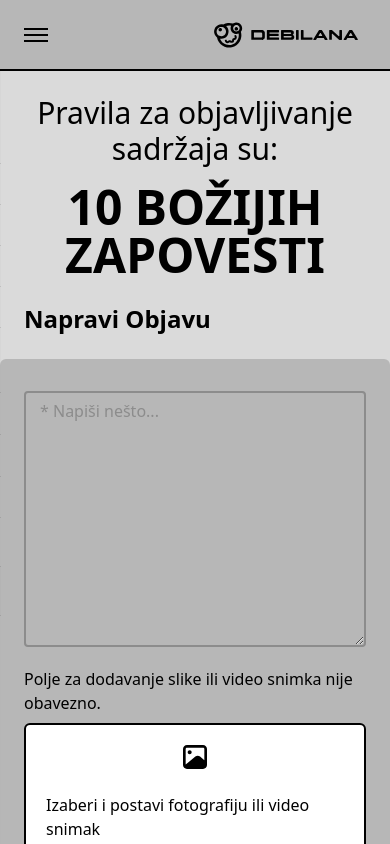
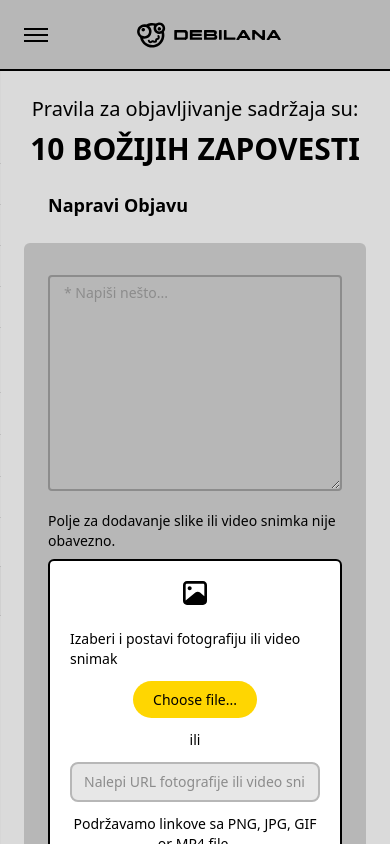
Before and after one commit to alen71/Debilana-Next13-Tailwind-Firebase, a Next.js app: page /create-post in a window 390 px wide. Built offline with nearby package versions, Linux system fonts and the light colour scheme.

Commit message:
create post and admin responsive

```diff
--- a/src/components/layout/SortTable.tsx
+++ b/src/components/layout/SortTable.tsx
@@ -29,7 +29,7 @@ const SortTable = ({ hide }: Props) => {
             key={text}
             className={`${isHide} last:border-b-[1px] border-t-[1px] cursor-pointer`}
           >
-            <div className="flex items-center justify-center md:justify-start pl-3 gap-3  md:hover:text-gray-text-hover md:dark:hover:text-gray-text-hover-dark hover:bg-primary-light-hover dark:hover:bg-gray-dark md:hover:bg-transparent">
+            <div className="flex items-center justify-center md:justify-start pl-3 gap-3  md:hover:text-gray-text-hover md:dark:hover:text-gray-text-hover-dark hover:bg-primary-light-hover dark:hover:bg-gray-dark md:hover:bg-transparent md:dark:hover:bg-transparent">
               {icon}
               <p className="py-2 uppercase text-center font-semibold">{text}</p>
             </div>
--- a/src/components/shared/HamMenuBtn.tsx
+++ b/src/components/layout/navbar/HamMenuBtn.tsx
@@ -1,6 +1,6 @@
 import React, { useState } from 'react'
 import { motion } from 'framer-motion'
-import HamburgerNavbar from '../layout/navbar/HamburgerNavbar'
+import HamburgerNavbar from './HamburgerNavbar'
 
 type Props = {
   isMenuOpen: boolean
--- a/src/components/layout/navbar/Navbar.tsx
+++ b/src/components/layout/navbar/Navbar.tsx
@@ -2,7 +2,7 @@ import { motion } from 'framer-motion'
 import Link from 'next/link'
 import React, { useState } from 'react'
 
-import HamMenuBtn from '../../shared/HamMenuBtn'
+import HamMenuBtn from './HamMenuBtn'
 import Logo from '../../shared/Logo'
 import NavItemWrapper from '../../shared/NavItemWrapper'
 import SearchBar from '../../shared/SearchBar'
@@ -43,7 +43,7 @@ const Navbar = ({ hideSortTable, hideSearch, hideNav }: Props) => {
             duration: 0.8,
             delay: 0.5
           }}
-          className="px-3 xl:px-[18px] "
+          className="px-3 xl:px-[18px] mx-auto md:mx-0"
         >
           <Logo />
         </motion.div>
--- a/src/components/layout/posts/Post.tsx
+++ b/src/components/layout/posts/Post.tsx
@@ -29,11 +29,9 @@ const Post = ({ content, likes, dislikes, date, id }: Props) => {
           <p>{`#${id}`}</p>
           <p className="capitalize ">{dateFormat}</p>
         </div>
-        <div>
-          <p className="text-black font-medium dark:text-primary-dark">
-            {content}
-          </p>
-        </div>
+        <p className="text-black font-medium dark:text-primary-dark text-sm sm:text-lg">
+          {content}
+        </p>
       </div>
       <div className="w-full grid grid-cols-4 divide-x border-t-[1px] text-black dark:text-white ">
         <p className="flex items-center justify-center py-[10px] gap-2 text-center hover:bg-primary-light-hover dark:hover:bg-gray-dark-hover">
--- a/src/components/shared/ThemeSwitch.tsx
+++ b/src/components/shared/ThemeSwitch.tsx
@@ -17,7 +17,7 @@ const ThemeSwitch = () => {
   return (
     <>
       <button
-        className="group bg-primary-light-hover dark:bg-gray-dark md:transparent uppercase w-full mt-12 md:mt-24 border-b-[1px] border-t-[1px] md:border-t-0 flex justify-center md:justify-start items-center pl-3 py-1 md:py-0 overflow-hidden relative"
+        className="group bg-primary-light-hover md:bg-transparent dark:bg-gray-dark md:dark:bg-transparent md:transparent uppercase w-full mt-12 md:mt-20 border-b-[1px] border-t-[1px] md:border-t-0 flex justify-center md:justify-start items-center pl-3 py-1 md:py-0 overflow-hidden relative"
         onClick={switchTheme}
       >
         <div>
--- a/src/pages/create-post.tsx
+++ b/src/pages/create-post.tsx
@@ -24,17 +24,17 @@ const CreatePost = () => {
     <div className="h-screen pt-[71px] pb-6 overflow-y-auto">
       <Navbar hideSortTable hideSearch hideNav />
 
-      <div className="max-w-[700px] mx-auto">
-        <p className="text-center text-3xl mt-6 pb-4">
+      <div className="mx-6 md:mx-auto md:max-w-xl 2xl:max-w-[700px]">
+        <p className="text-center text-xl sm:text-3xl mt-6 pb-2 sm:pb-4">
           Pravila za objavljivanje sadržaja su:
         </p>
-        <p className="text-center font-bold uppercase text-5xl mb-6">
+        <p className="text-center font-bold uppercase text-3xl sm:text-5xl mb-6">
           10 božijih zapovesti
         </p>
-        <h2 className="font-bold text-2xl mb-6 capitalize pl-6">
+        <h2 className="font-bold text-lg sm:text-2xl mb-6 capitalize pl-6">
           napravi objavu
         </h2>
-        <form className="flex gap-5 flex-col rounded-md bg-main-gray dark:bg-gray-dark px-6 pt-8 pb-14 mb-6">
+        <form className="flex gap-5 flex-col rounded-md text-sm sm:text-base bg-main-gray dark:bg-gray-dark px-6 pt-8 pb-14 mb-6">
           <TextareaCustom
             rows={10}
             placeholder="* Napiši nešto..."
@@ -67,12 +67,12 @@ const CreatePost = () => {
                 placeholder="Nalepi URL fotografije ili video snimka"
                 className="bg-primary-light border-main-gray focus:border-black focus:dark:border-primary-dark focus:bg-main-gray dark:bg-gray-dark focus:placeholder:text-black focus:placeholder:dark:text-primary-dark w-full rounded-lg py-2 px-3 outline-none placeholder:text-gray-text-hover border-2 "
               />
-              <p className="pt-2">
+              <p className="pt-3 text-center sm:text-left">
                 Podržavamo linkove sa PNG, JPG, GIF or MP4 file.
               </p>
             </div>
           </div>
-          <div className="flex items-center justify-between">
+          <div className="flex flex-col sm:flex-row items-center gap-6 sm:gap-0 justify-between">
             <div className="relative flex items-center gap-4 ">
               <input
                 type="checkbox"
--- a/src/pages/index.tsx
+++ b/src/pages/index.tsx
@@ -4,7 +4,7 @@ import PostsContainer from '../components/layout/posts/PostsContainer'
 
 export default function Home() {
   return (
-    <div className="h-screen mt-[71px] custom-scrollbar overflow-y-auto flex flex-col gap-6 items-center scroll-pt-6 pt-6 snap-proximity snap-y">
+    <div className="h-screen mt-[71px] custom-scrollbar overflow-y-auto flex flex-col gap-6 items-center scroll-pt-6 pt-6 md:snap-proximity md:snap-y">
       <Navbar />
 
       <PostsContainer />
--- a/src/pages/postani-admin.tsx
+++ b/src/pages/postani-admin.tsx
@@ -62,17 +62,19 @@ const BeAdmin = () => {
     <div className="h-screen pt-[71px] overflow-y-auto">
       <Navbar hideSearch hideSortTable />
 
-      <div className="max-w-[700px] mx-auto">
-        <p className="text-center text-3xl mt-6 pb-4">Pravila za ADMINA su:</p>
-        <p className="text-center font-bold uppercase text-5xl mb-6">
+      <div className="mx-6 md:mx-auto md:max-w-xl 2xl:max-w-[700px]">
+        <p className="text-center text-xl sm:text-3xl mt-6 pb-2 sm:pb-4">
+          Pravila za ADMINA su:
+        </p>
+        <p className="text-center font-bold uppercase text-3xl sm:text-5xl mb-6">
           10 božijih zapovesti
         </p>
-        <h2 className="font-bold text-2xl mb-6 pl-6 capitalize">
-          postani admin
+        <h2 className="font-bold text-lg sm:text-2xl mb-6 capitalize pl-6">
+          Postani admin
         </h2>
         <form
           onSubmit={formik.handleSubmit}
-          className="flex gap-5 flex-col rounded-md bg-main-gray dark:bg-gray-dark px-6 pt-8 pb-14 mb-6"
+          className="flex gap-5 flex-col rounded-md text-sm sm:text-base bg-main-gray dark:bg-gray-dark px-6 pt-8 pb-14 mb-6"
         >
           <InputCustom
             type="text"
@@ -102,7 +104,7 @@ const BeAdmin = () => {
             errorMessage={formik.errors.fbAcc}
           />
           <div>
-            <p className="pb-3">
+            <p className="pb-3 dark:text-primary-dark">
               Neko pitanje iz biblije? Ili više pitanja koja ce se random
               prikazivati.
             </p>
--- a/tailwind.config.js
+++ b/tailwind.config.js
@@ -28,7 +28,9 @@ module.exports = {
       white: '#fff',
       yellow: '#FFB800',
       'light-yellow': '#FFD601',
-      'yellow-hover': '#FFDD85'
+      'yellow-hover': '#FFDD85',
+      green: '#1DCC00',
+      red: '#FF0000'
     },
     extend: {}
   },
```
